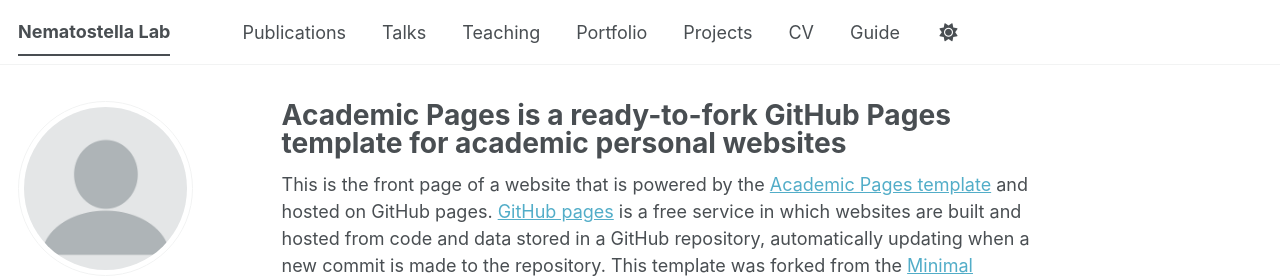
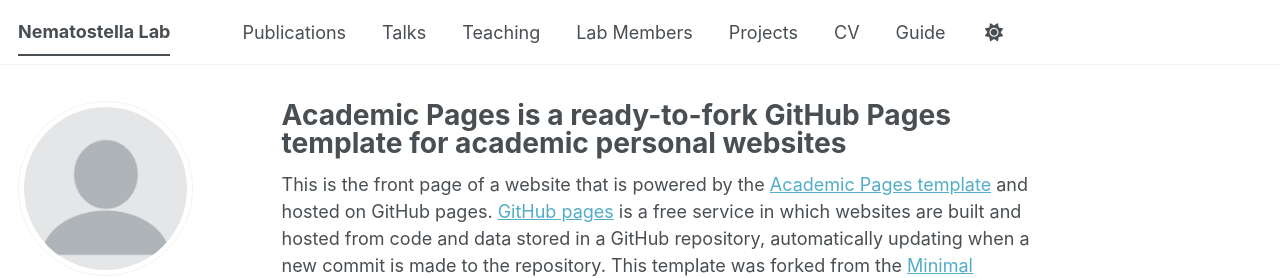
Before and after one commit to nematostellalab/nematostellalab.github.io, a Jekyll site: the page built from _pages/about.md, in a window 1280 px wide. Shown: the top 278 px of the page. Built offline with Jekyll 4.4.1, drawn with Linux system fonts in a browser that asks for light colours; some web fonts are replaced; a script bundle is joined from its source files by our own code; library files that are not in the unit come from our copies.

Commit message:
Update navigation.yml

```diff
--- a/_data/navigation.yml
+++ b/_data/navigation.yml
@@ -17,8 +17,8 @@
   - title: "Teaching"
     url: /teaching/
 
-  - title: "Portfolio"
-    url: /portfolio/
+  - title: "Lab Members"
+    url: /members/
 
   - title: "Projects"
     url: /projects/
```
